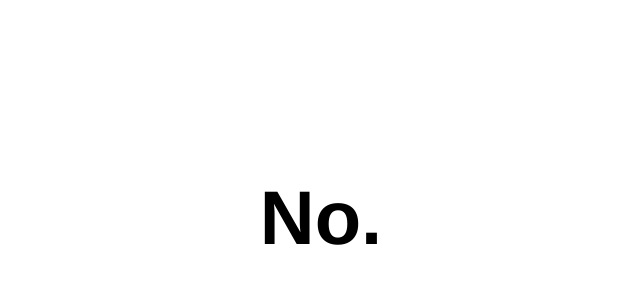
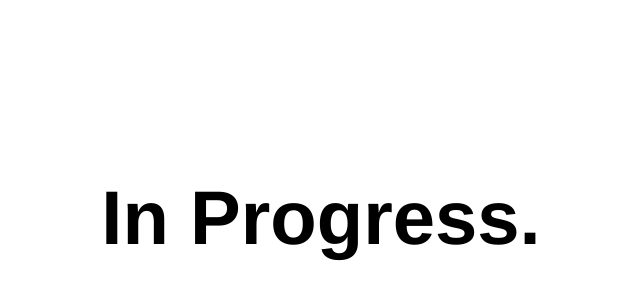
Before and after one commit to selimamazonagirdimi/selimamazonagirdimi.github.io, a plain HTML site: page index.html in a window 1280 px wide. Shown: the part 182-482 px from the top of the page, without its empty margins (327-967 px from the left). Drawn offline with Linux system fonts and the light colour scheme.

Commit message:
Update index.html

```diff
--- a/index.html
+++ b/index.html
@@ -10,7 +10,7 @@
   margin-top: -38px;
   width: 100%;
   text-align: center;
-}</style></head><body><h1 title="Probably not...">No.</h1><script>(function(i,s,o,g,r,a,m){i['GoogleAnalyticsObject']=r;i[r]=i[r]||function(){
+}</style></head><body><h1 title="Probably not...">In Progress.</h1><script>(function(i,s,o,g,r,a,m){i['GoogleAnalyticsObject']=r;i[r]=i[r]||function(){
 (i[r].q=i[r].q||[]).push(arguments)},i[r].l=1*new Date();a=s.createElement(o),
 m=s.getElementsByTagName(o)[0];a.async=1;a.src=g;m.parentNode.insertBefore(a,m)
 })(window,document,'script','https://www.google-analytics.com/analytics.js','ga');
```
